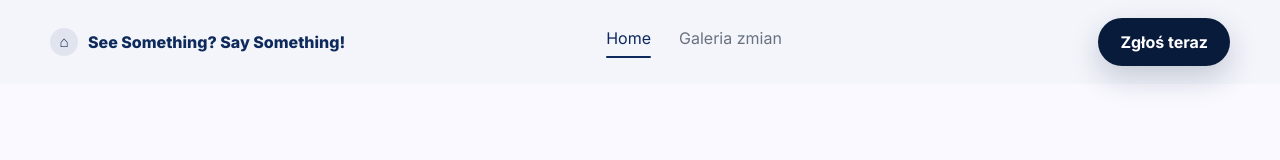
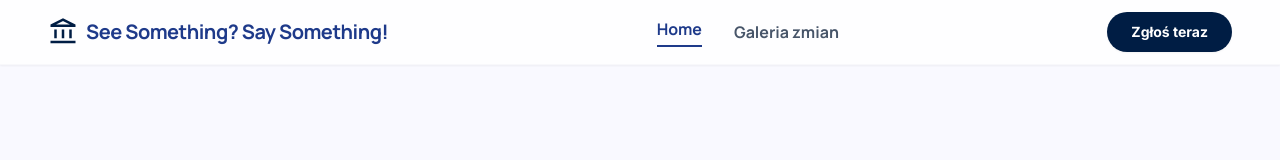
Before and after one commit to PotatoZip/SeeSomethingSaySomething, a React (Vite) app: page / in a window 1280 px wide. Shown: the top 160 px of the page. Built offline with nearby package versions, Linux system fonts and the light colour scheme.

Commit message:
[feat] update App component with responsive navigation and footer layout

```diff
--- a/src/App.jsx
+++ b/src/App.jsx
@@ -5,34 +5,87 @@ import GaleryPage from './pages/GaleryPage';
 
 function App() {
   return (
-    <div className="app-shell">
-      <header className="site-header">
-        <Link to="/" className="brand-link" aria-label="See Something? Say Something! home">
-          <span className="brand-mark">⌂</span>
-          <span>See Something? Say Something!</span>
+    <div className="app-shell flex flex-col min-h-screen">
+      {/* Global Top Navigation */}
+      <nav className="fixed top-0 w-full z-50 bg-white/80 backdrop-blur-xl shadow-sm border-b border-outline-variant/10 left-0">
+        <div className="flex justify-between items-center h-16 px-6 lg:px-12 w-full max-w-[1440px] mx-auto">
+          <Link to="/" className="flex items-center gap-2">
+            <span className="material-symbols-outlined text-primary text-3xl">account_balance</span>
+            <span className="text-xl font-bold text-blue-900 font-headline tracking-tight hidden sm:block">
+              See Something? Say Something!
+            </span>
           </Link>
-
-        <nav className="site-nav" aria-label="Main navigation">
-          <NavLink to="/" end className={({ isActive }) => (isActive ? 'active' : '')}>
+          <div className="hidden md:flex items-center gap-8">
+            <NavLink
+              to="/"
+              end
+              className={({ isActive }) =>
+                `font-bold font-headline transition-colors ${isActive ? 'text-blue-900 border-b-2 border-blue-900 pb-1' : 'text-slate-600 hover:text-blue-800'}`
+              }
+            >
               Home
             </NavLink>
-          <NavLink to="/galery" className={({ isActive }) => (isActive ? 'active' : '')}>
+            <NavLink
+              to="/galery"
+              className={({ isActive }) =>
+                `font-bold font-headline transition-colors ${isActive ? 'text-blue-900 border-b-2 border-blue-900 pb-1' : 'text-slate-600 hover:text-blue-800'}`
+              }
+            >
               Galeria zmian
             </NavLink>
+          </div>
+          <Link
+            to="/send-request"
+            className="bg-primary text-on-primary px-6 py-2.5 rounded-full font-bold text-sm hover:opacity-90 transition-all shadow-sm flex items-center"
+          >
+            Zgłoś teraz
+          </Link>
+        </div>
       </nav>
 
-        <Link to="/send-request" className="header-cta">
-          Zgłoś teraz
-        </Link>
-      </header>
-
-      <main className="page-main">
+      <main className="page-main flex-grow bg-background">
         <Routes>
           <Route path="/" element={<HomePage />} />
           <Route path="/send-request" element={<SendRequestPage />} />
           <Route path="/galery" element={<GaleryPage />} />
         </Routes>
       </main>
+
+      {/* Global Footer */}
+      <footer className="w-full bg-slate-50 border-t border-slate-200 mt-auto">
+        <div className="flex flex-col md:flex-row justify-between items-center py-12 px-6 lg:px-12 w-full max-w-[1440px] mx-auto gap-8">
+          <div className="flex flex-col gap-4 items-center md:items-start">
+            <div className="flex items-center gap-2">
+              <span className="material-symbols-outlined text-primary text-2xl">account_balance</span>
+              <span className="text-lg font-bold text-blue-900 font-headline tracking-tight">
+                See Something? Say Something!
+              </span>
+            </div>
+            <p className="text-slate-500 text-sm font-body m-0">
+              © 2024 Civic Integrity Portal. Wszystkie prawa zastrzeżone.
+            </p>
+          </div>
+          <div className="flex flex-wrap justify-center gap-8">
+            <a className="text-slate-500 hover:text-primary transition-colors text-sm font-body" href="#!">
+              Prywatność
+            </a>
+            <a className="text-slate-500 hover:text-primary transition-colors text-sm font-body" href="#!">
+              Regulamin
+            </a>
+            <a className="text-slate-500 hover:text-primary transition-colors text-sm font-body" href="#!">
+              Pomoc
+            </a>
+          </div>
+          <div className="flex gap-4">
+            <a className="w-10 h-10 rounded-full bg-white border border-outline-variant flex items-center justify-center text-primary hover:bg-primary hover:text-on-primary transition-all" href="#!">
+              <span className="material-symbols-outlined text-xl">language</span>
+            </a>
+            <a className="w-10 h-10 rounded-full bg-white border border-outline-variant flex items-center justify-center text-primary hover:bg-primary hover:text-on-primary transition-all" href="#!">
+              <span className="material-symbols-outlined text-xl">share</span>
+            </a>
+          </div>
+        </div>
+      </footer>
     </div>
   );
 }
```
Lines whose indentation alone changed are shown as unchanged.
